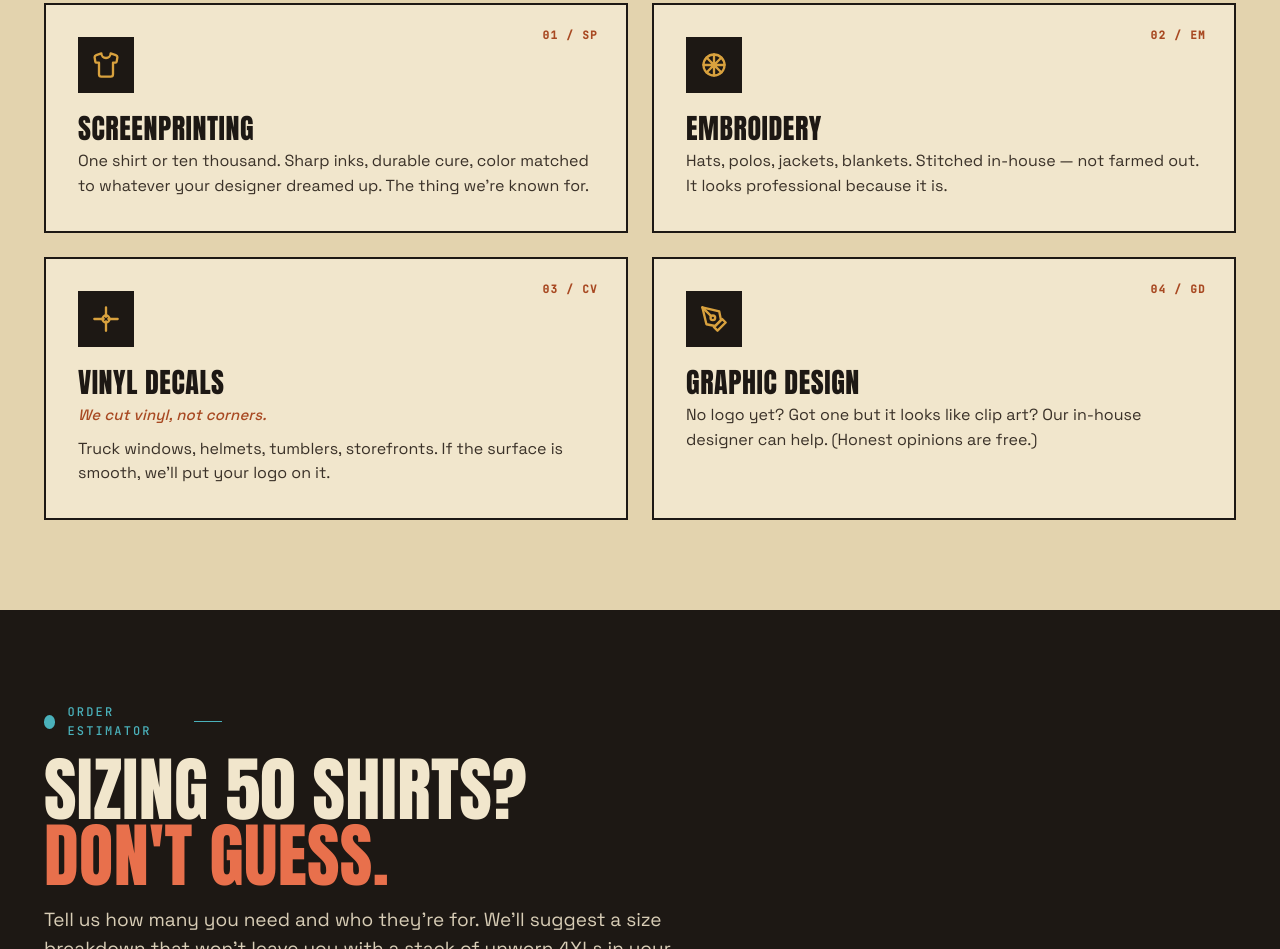
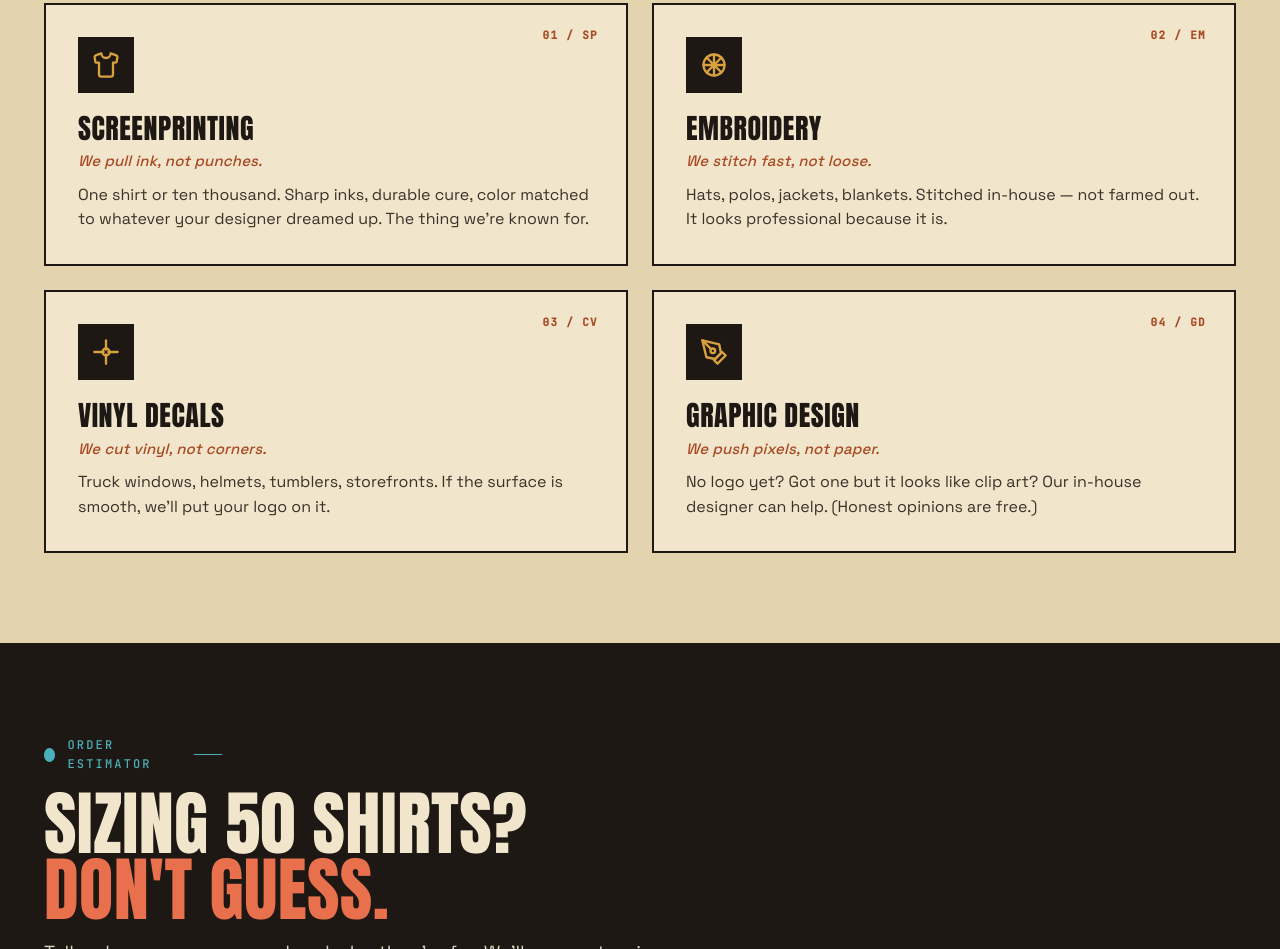
Before and after one commit to bdkolstad1316/North-West-Design, a website: page index.html in a window 1280 px wide. Shown: the part 1710-2659 px from the top of the page. Drawn offline with Linux system fonts and the light colour scheme.

Commit message:
Update index.html

```diff
--- a/index.html
+++ b/index.html
@@ -990,6 +990,7 @@ p { color: var(--ink-soft); }
           <svg width="28" height="28" viewBox="0 0 24 24" fill="none" stroke="currentColor" stroke-width="2" stroke-linecap="round" stroke-linejoin="round"><path d="M20.38 3.46 16 2a4 4 0 0 1-8 0L3.62 3.46a2 2 0 0 0-1.34 2.23l.58 3.47a1 1 0 0 0 .99.84H6v10c0 1.1.9 2 2 2h8a2 2 0 0 0 2-2V10h2.15a1 1 0 0 0 .99-.84l.58-3.47a2 2 0 0 0-1.34-2.23z"/></svg>
         </div>
         <h3>Screenprinting</h3>
+        <p class="card-tag">We pull ink, not punches.</p>
         <p>One shirt or ten thousand. Sharp inks, durable cure, color matched to whatever your designer dreamed up. The thing we're known for.</p>
       </article>
 
@@ -999,6 +1000,7 @@ p { color: var(--ink-soft); }
           <svg width="28" height="28" viewBox="0 0 24 24" fill="none" stroke="currentColor" stroke-width="2" stroke-linecap="round" stroke-linejoin="round"><circle cx="12" cy="12" r="9"/><path d="M12 3v18M3 12h18M5.6 5.6l12.8 12.8M18.4 5.6 5.6 18.4"/></svg>
         </div>
         <h3>Embroidery</h3>
+        <p class="card-tag">We stitch fast, not loose.</p>
         <p>Hats, polos, jackets, blankets. Stitched in-house — not farmed out. It looks professional because it is.</p>
       </article>
 
@@ -1018,6 +1020,7 @@ p { color: var(--ink-soft); }
           <svg width="28" height="28" viewBox="0 0 24 24" fill="none" stroke="currentColor" stroke-width="2" stroke-linecap="round" stroke-linejoin="round"><path d="M12 19l7-7 3 3-7 7-3-3z"/><path d="M18 13l-1.5-7.5L2 2l3.5 14.5L13 18l5-5z"/><path d="M2 2l7.586 7.586"/><circle cx="11" cy="11" r="2"/></svg>
         </div>
         <h3>Graphic Design</h3>
+        <p class="card-tag">We push pixels, not paper.</p>
         <p>No logo yet? Got one but it looks like clip art? Our in-house designer can help. (Honest opinions are free.)</p>
       </article>
 
```
